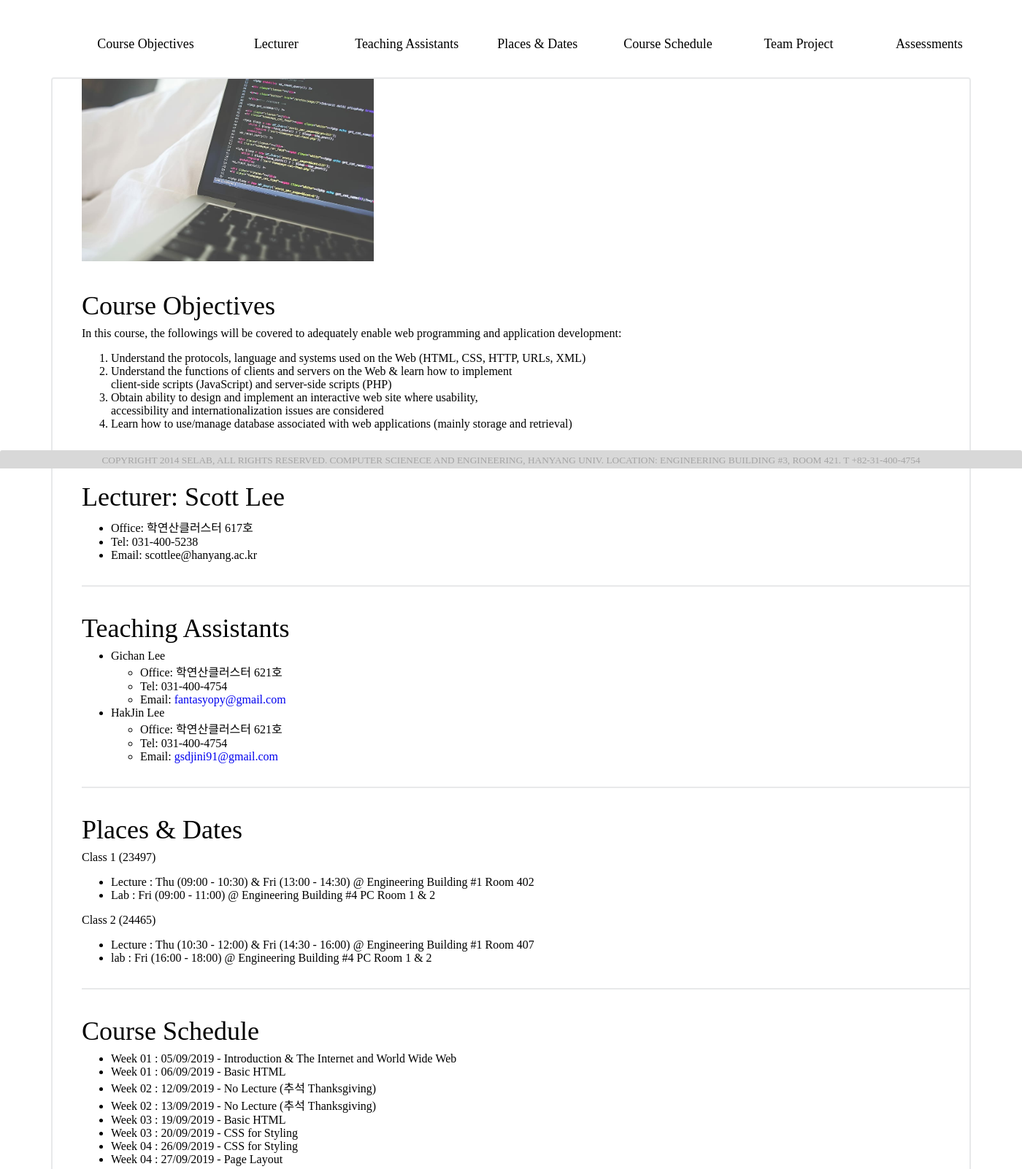
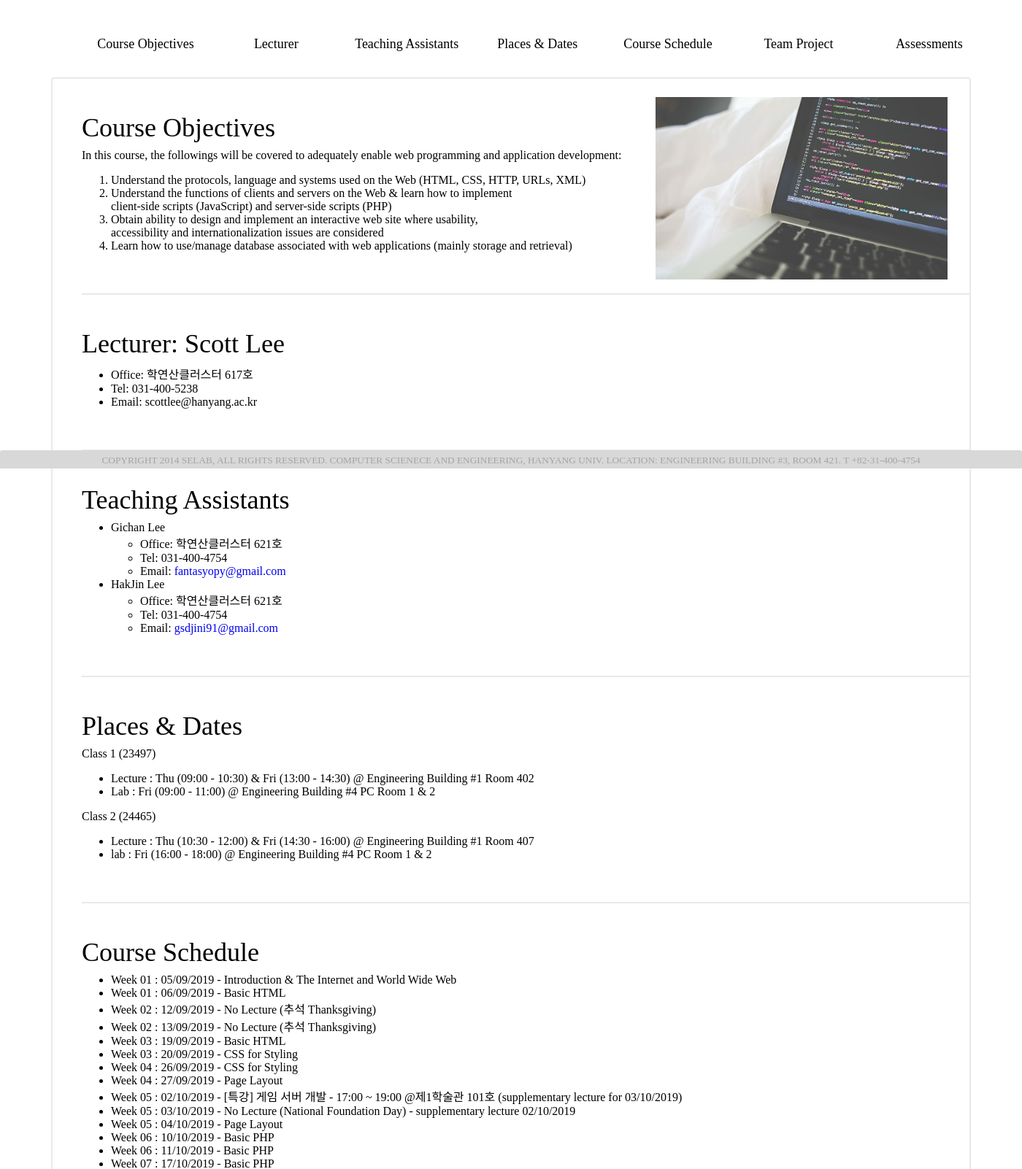
Before and after one commit to JuseobJang/webapp-project-selab, a PHP site: page /html/Course_home.html in a window 1400 px wide. Shown: the part 158-1760 px from the top of the page at 73% size. Run offline with PHP 8.4, Linux system fonts and the light colour scheme.

Commit message:
Course_home_layout.css modified

```diff
--- a/css/Course_home_layout.css
+++ b/css/Course_home_layout.css
@@ -7,7 +7,8 @@ article{
 
 div{
 	border-bottom: 2px solid #E8E9EA;
-	padding-bottom: 16px;
+	padding-top: 10px;
+	padding-bottom: 40px;
 
 }
 a:link{
@@ -71,3 +72,9 @@ section{
 	border: 2px solid white;
 	text-decoration: none;
 }
+.right{
+	float: right;
+	overflow: hidden;
+	margin-right:30px;
+	margin-top: 15px;
+}
```
